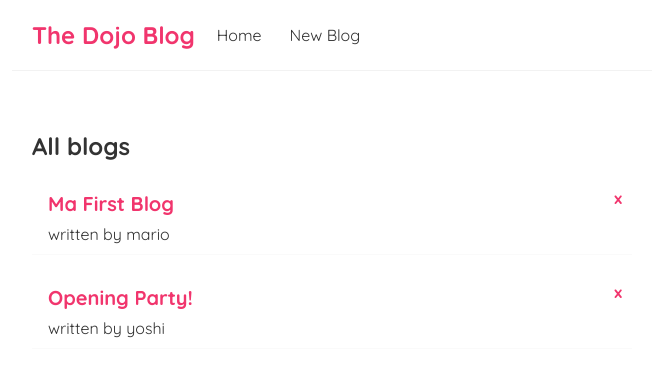
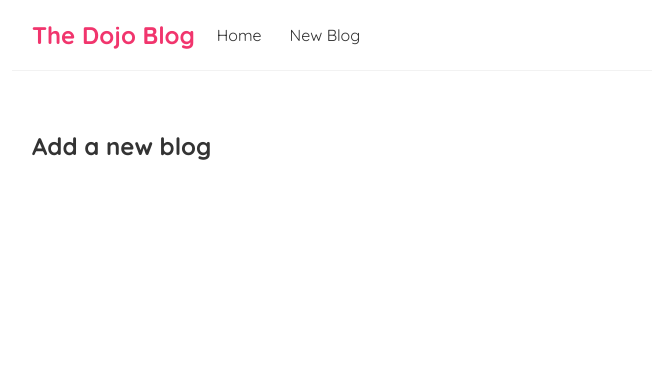
Before and after one commit to Aybak3k/reactjs-simple-blog, a React (Create React App) app: page /create in a window 1280 px wide. Shown: the top 376 px of the page, without its empty margins (308-961 px from the left). Built offline with nearby package versions, Linux system fonts and the light colour scheme; data requests are answered from the project's data file.

Commit message:
heavenlyyyyyyy

```diff
--- a/package.json
+++ b/package.json
@@ -8,6 +8,7 @@
     "@testing-library/user-event": "^12.8.3",
     "react": "^17.0.2",
     "react-dom": "^17.0.2",
+    "react-router-dom": "^5.2.0",
     "react-scripts": "4.0.3",
     "web-vitals": "^1.1.1"
   },
--- a/src/App.js
+++ b/src/App.js
@@ -1,17 +1,28 @@
 import Navbar from './Navbar'
 import Home from './Home'
+import {BrowserRouter as Router, Route, Switch} from 'react-router-dom';
+import Create from './Create';
 
 const  App = _ => {
 
 
 
   return (
+    <Router>
     <div className="App">
       <Navbar />
       <div className="content">
-        <Home />
+        <Switch>
+          <Route exact path="/">
+            <Home />
+          </Route>
+          <Route path="/create">
+            <Create />
+          </Route>
+        </Switch>
       </div>
     </div>
+    </Router>
   );
 }
 
--- a/src/BlogList.js
+++ b/src/BlogList.js
@@ -6,10 +6,7 @@ const BlogList = ({blogs, title, handleDelete}) => {
                 <div className="blog-preview" key={blog.id}>
                     <h2>{blog.title}</h2>
                     <p>written by {blog.author}</p>
-                    <button
-                    onClick={_ => handleDelete(blog.id)}
-                    className="cross-btn"
-                    >x</button>
+                    {/* <button onClick={_ => handleDelete(blog.id)} className="cross-btn">x</button> */}
                 </div>
             ))}
         </div>
--- /dev/null
+++ b/src/Create.js
@@ -0,0 +1,9 @@
+const Create = () => {
+    return (
+        <div className="create">
+            <h2>Add a new blog</h2>
+        </div>
+     );
+}
+
+export default Create;
--- a/src/Home.js
+++ b/src/Home.js
@@ -1,38 +1,21 @@
 import {useEffect, useState} from 'react';
 import BlogList from './BlogList';
+import useFetch from './useFetch';
 
 const Home = _ => {
-    const [blogs, setBlogs] = useState(null)
-    const [isPending, setIsPending] = useState(true)
-    const [error, setError] = useState(null)
+    const {data: blogs, isPending, error} = useFetch('http://localhost:5000/blogs')
 
-    const handleDelete = (id) => {
-        let newBlogs = blogs.filter((blog) => blog.id !== id)
-        setBlogs(newBlogs)
-    }
-
-    useEffect(_ => {
-        fetch('http://localhost:5000/blogs')
-            .then(res => {
-                if (!res.ok) throw Error('could not fecth the data for dat resource')
-                return res.json()
-            })
-            .then(data => {
-                setBlogs(data)
-                setIsPending(false)
-                setError(null)
-            })
-            .catch(err => {
-                setIsPending(false)
-                setError(err.message)
-            })
-    },[])
+    // const handleDelete = (id) => {
+    //     let newBlogs = blogs.filter((blog) => blog.id !== id)
+    //     setBlogs(newBlogs)
+    // }
+    // handleDelete={handleDelete}
 
     return (
         <div className="home">
             {error && <h1>{error}</h1>}
             {isPending && <h1>Loading...</h1>}
-            {blogs && <BlogList blogs={blogs} title="All blogs" handleDelete={handleDelete}/>}
+            {blogs && <BlogList blogs={blogs} title="All blogs" />}
         </div>
      );
 }
--- a/src/Navbar.js
+++ b/src/Navbar.js
@@ -1,10 +1,12 @@
+import {Link} from 'react-router-dom'
+
 const Navbar = () => {
     return (
         <nav className="navbar">
             <h1>The Dojo Blog</h1>
             <div className="linls">
-                <a href="/">Home</a>
-                <a href="/create">New Blog</a>
+                <Link to="/">Home</Link>
+                <Link to="/create">New Blog</Link>
             </div>
         </nav>
      );
--- /dev/null
+++ b/src/useFetch.js
@@ -0,0 +1,29 @@
+import {useEffect, useState} from 'react';
+
+const useFetch = (url) => {
+
+    const [data, setData] = useState(null)
+    const [isPending, setIsPending] = useState(true)
+    const [error, setError] = useState(null)
+
+    useEffect(_ => {
+        fetch(url)
+            .then(res => {
+                if (!res.ok) throw Error('could not fecth the data for dat resource')
+                return res.json()
+            })
+            .then(data => {
+                setData(data)
+                setIsPending(false)
+                setError(null)
+            })
+            .catch(err => {
+                setIsPending(false)
+                setError(err.message)
+            })
+    },[url])
+
+    return {data, isPending, error}
+}
+
+export default useFetch
```
Also changed, not shown: 2 other files (tests, documents, lock files or other folders).
